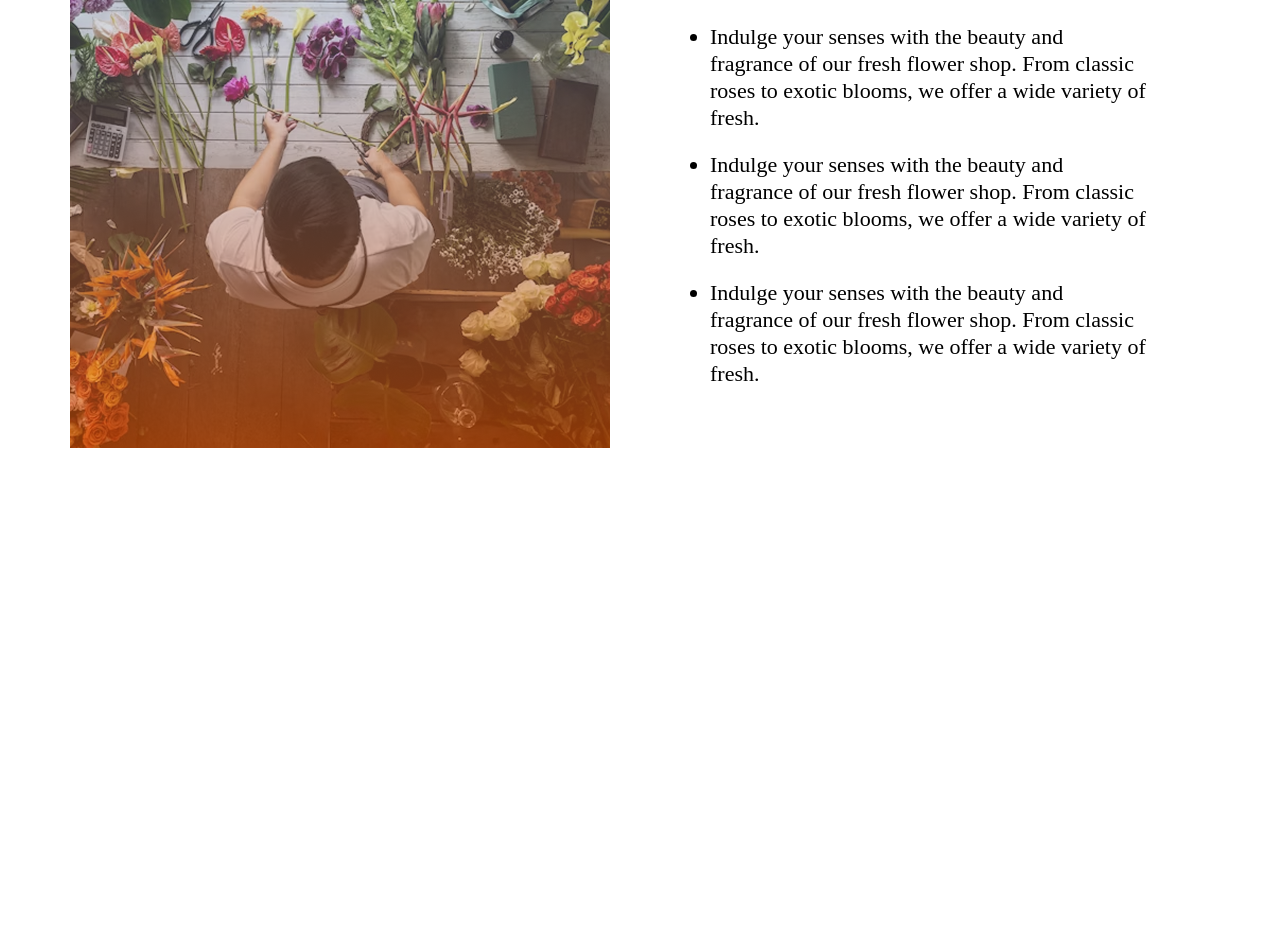
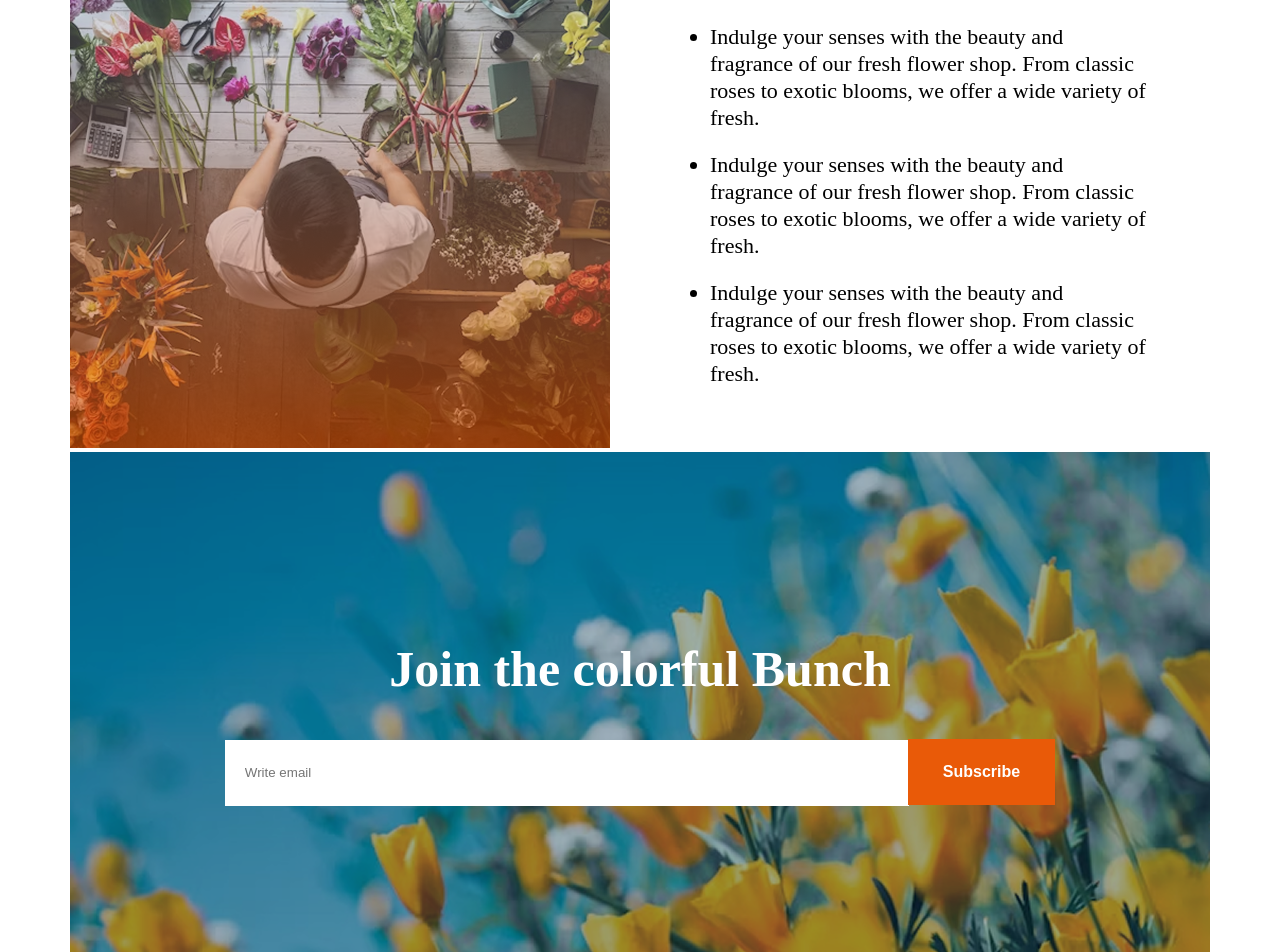
Before and after one commit to abusufian24/Responsive-Flowers-Website, a plain HTML site: page index.html in a window 1280 px wide. Shown: the part 2157-3109 px from the top of the page. Before the commit the page ends 2609 px from the top, so only its background shows below. Drawn offline with Linux system fonts and the light colour scheme.

Commit message:
added a subscribe file

```diff
--- a/index.html
+++ b/index.html
@@ -140,6 +140,15 @@
           </div>
         </div>
       </section>
+      <section id="hero-section">
+        <div class="hero-content">
+          <h1>Join the colorful Bunch</h1>
+          <div class="subscribe-form">
+            <input type="email" placeholder="Write email" />
+            <button type="submit">Subscribe</button>
+          </div>
+        </div>
+      </section>
     </main>
     <footer></footer>
   </body>
--- a/styles/style.css
+++ b/styles/style.css
@@ -128,3 +128,34 @@ body {
   line-height: 27px;
   margin: 20px 60px 0px;
 }
+
+#hero-section {
+  position: relative;
+  width: 100%;
+  height: 500px;
+  background-image: url("/assets/news-letter-bg.png");
+  display: flex;
+  justify-content: center;
+  align-items: center;
+  text-align: center;
+}
+.hero-content h1 {
+  font-size: 50px;
+  font-weight: 700;
+  color: white;
+}
+.subscribe-form input {
+  width: 644px;
+  height: 50px;
+  padding: 8px 20px;
+  border: none;
+}
+.subscribe-form button {
+  border: none;
+  padding: 24px 35px;
+  font-size: 16px;
+  margin-left: -5px;
+  font-weight: 600;
+  color: white;
+  background-color: rgb(233, 90, 8);
+}
```
Also changed, not shown: news-letter-bg.png (added).
